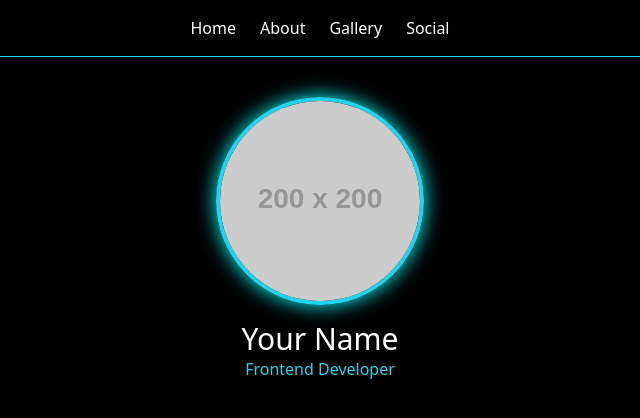
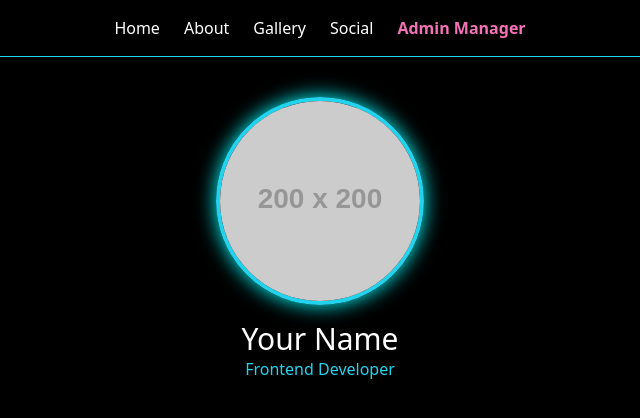
Before and after one commit to techai342/fgda, a React (Vite) app: page / in a window 1280 px wide. Shown: the top 418 px of the page, without its empty margins (320-960 px from the left). Built offline with nearby package versions, Linux system fonts and the light colour scheme.

Commit message:
Update Navbar.jsx

```diff
--- a/src/components/Navbar.jsx
+++ b/src/components/Navbar.jsx
@@ -2,11 +2,12 @@ import { Link } from "react-router-dom";
 
 export default function Navbar() {
   return (
-    <nav class="flex gap-6 p-4 justify-center border-b border-cyan-400">
+    <nav className="flex gap-6 p-4 justify-center border-b border-cyan-400">
       <Link to="/">Home</Link>
       <Link to="/about">About</Link>
       <Link to="/gallery">Gallery</Link>
       <Link to="/social">Social</Link>
+      <Link to="/admin" className="text-pink-400 font-bold">Admin Manager</Link>
     </nav>
   );
 }
```
